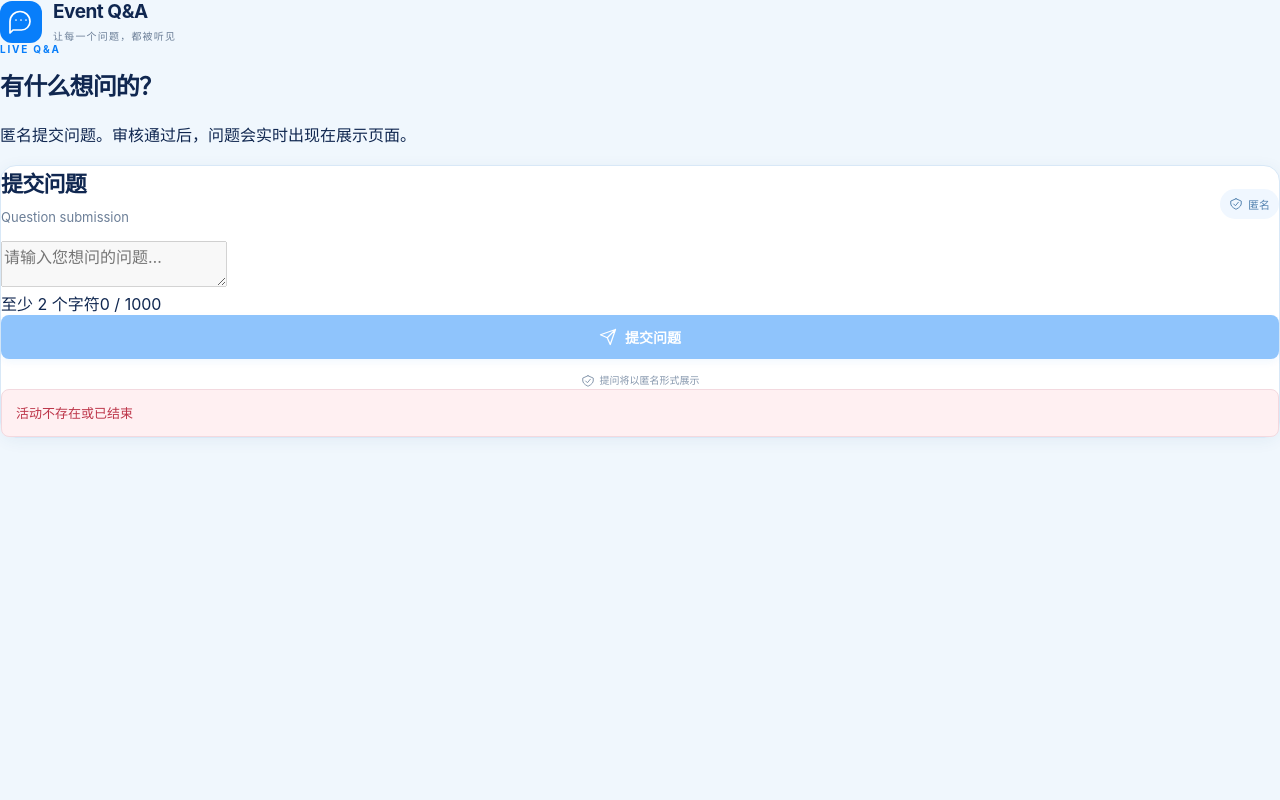
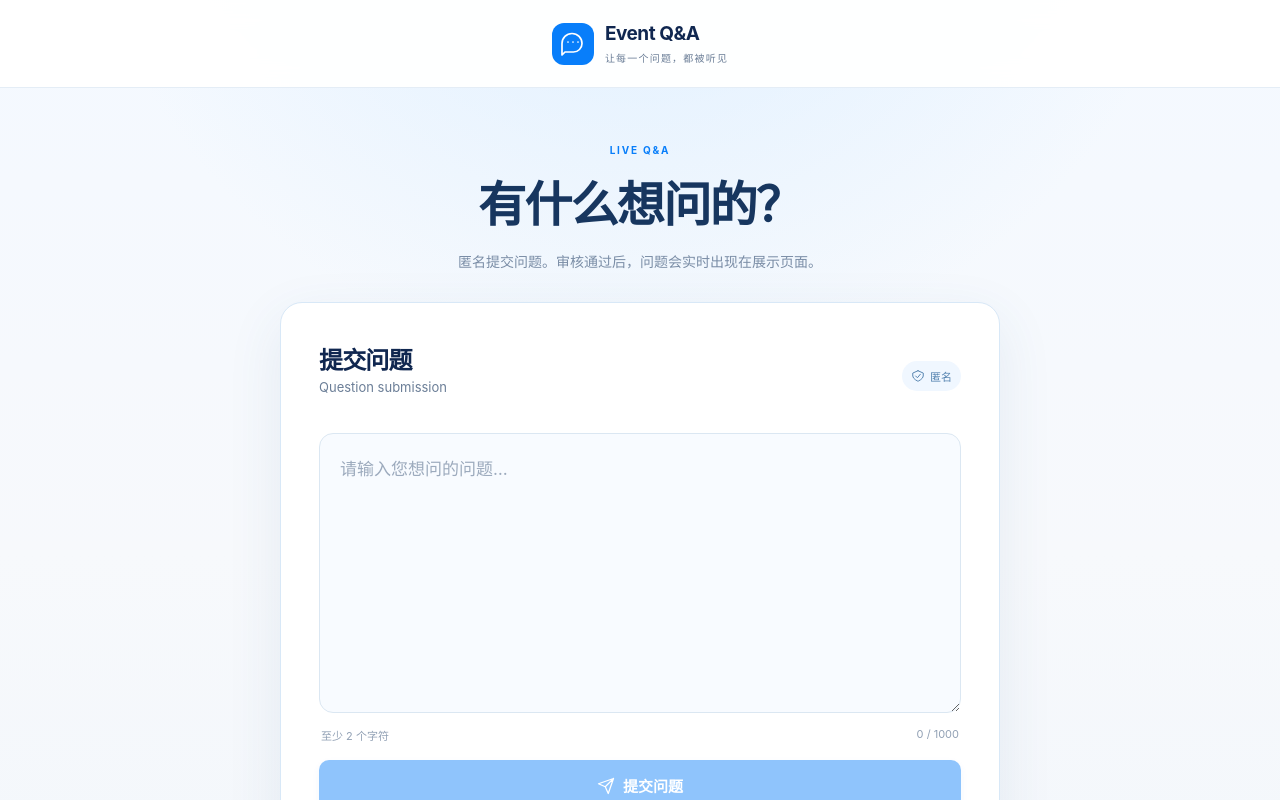
Before and after one commit to sdwurg180507280211/event-qna, a Next.js app: page /event/demo/ask in a window 1280 px wide. Shown: the top 800 px of the page. Built offline with nearby package versions, Linux system fonts and the light colour scheme; no server answers; the database is empty.

Commit message:
style: add dedicated ask and iPad display layouts

```diff
--- a/src/app/globals.css
+++ b/src/app/globals.css
@@ -2066,3 +2066,496 @@ a:focus-visible {
     gap: 10px;
   }
 }
+
+
+/* Split ask / display experience */
+
+.landing-card-wide {
+  max-width: 680px;
+}
+
+.landing-actions-three {
+  flex-wrap: wrap;
+}
+
+.ask-page-shell {
+  min-height: 100dvh;
+  background:
+    radial-gradient(circle at 50% -20%, #dceeff 0, transparent 42%),
+    linear-gradient(180deg, #f4f9ff 0%, #f7f9fc 55%, #f2f6fb 100%);
+}
+
+.ask-page-header {
+  min-height: 88px;
+  padding: 18px 34px;
+  display: grid;
+  grid-template-columns: 1fr auto 1fr;
+  align-items: center;
+  gap: 20px;
+  background: rgba(255, 255, 255, 0.94);
+  border-bottom: 1px solid #e4edf6;
+  backdrop-filter: blur(12px);
+}
+
+.ask-page-main {
+  width: min(860px, calc(100% - 40px));
+  margin: 0 auto;
+  padding: clamp(42px, 7vh, 78px) 0 56px;
+}
+
+.ask-page-intro {
+  text-align: center;
+  margin-bottom: 28px;
+}
+
+.ask-page-intro .eyebrow {
+  margin-bottom: 10px;
+}
+
+.ask-page-intro h1 {
+  margin: 0;
+  font-size: clamp(32px, 4vw, 48px);
+  font-weight: 600;
+  color: #17365f;
+}
+
+.ask-page-intro p {
+  margin: 14px auto 0;
+  max-width: 620px;
+  color: #7a8da6;
+  font-size: 14px;
+}
+
+.ask-page-card {
+  width: min(720px, 100%);
+  margin: 0 auto;
+  padding: clamp(24px, 4vw, 38px);
+  border-radius: 22px;
+  box-shadow: 0 18px 55px #315d8e18;
+}
+
+.ask-page-card h2 {
+  margin: 0;
+  font-size: 24px;
+}
+
+.ask-page-input {
+  width: 100%;
+  min-height: 280px;
+  margin-top: 22px;
+  padding: 20px;
+  resize: vertical;
+  border: 1px solid #dbe7f2;
+  border-radius: 14px;
+  background: #f8fbff;
+  color: #16355f;
+  outline: none;
+  font: inherit;
+  font-size: 17px;
+  line-height: 1.8;
+  transition:
+    border-color 0.15s,
+    box-shadow 0.15s,
+    background 0.15s;
+}
+
+.ask-page-input:focus {
+  border-color: #85b9f4;
+  background: white;
+  box-shadow: 0 0 0 4px #1687f812;
+}
+
+.ask-page-input::placeholder {
+  color: #9caabd;
+}
+
+.ask-page-counter {
+  display: flex;
+  justify-content: space-between;
+  padding: 10px 2px 17px;
+  color: #91a0b4;
+  font-size: 11px;
+}
+
+.ask-page-submit {
+  min-height: 52px;
+  border-radius: 10px;
+  font-size: 15px;
+}
+
+.ask-page-card .privacy-note {
+  margin-top: 15px;
+}
+
+.ask-page-card .success-box,
+.ask-page-card .error-box {
+  margin-top: 16px;
+}
+
+.display-shell {
+  height: 100dvh;
+  min-height: 0;
+  display: flex;
+  flex-direction: column;
+  overflow: hidden;
+  background:
+    radial-gradient(circle at 12% 0%, #dceeff 0, transparent 28%),
+    radial-gradient(circle at 100% 0%, #e7f3ff 0, transparent 34%),
+    linear-gradient(180deg, #f4f9ff 0%, #f8fbff 45%, #eef4fa 100%);
+  color: #17365f;
+}
+
+.display-header {
+  min-height: 88px;
+  padding: 20px 38px;
+  flex-shrink: 0;
+  display: flex;
+  align-items: center;
+  justify-content: space-between;
+  gap: 24px;
+  background: rgba(255, 255, 255, 0.9);
+  border-bottom: 1px solid #dfeaf4;
+  backdrop-filter: blur(14px);
+  box-shadow: 0 4px 20px #1f4e7810;
+}
+
+.display-header .brand-lockup strong {
+  font-size: 21px;
+}
+
+.display-live-status {
+  display: inline-flex;
+  align-items: center;
+  gap: 9px;
+  padding: 9px 14px;
+  border-radius: 999px;
+  background: #edf8f3;
+  color: #397b64;
+  font-size: 11px;
+  font-weight: 700;
+  letter-spacing: 0.04em;
+}
+
+.display-live-status .live-dot {
+  width: 7px;
+  height: 7px;
+  background: #20a474;
+  box-shadow: 0 0 0 4px #20a47412;
+}
+
+.display-live-status .display-offline-dot {
+  background: #d79b42;
+  box-shadow: 0 0 0 4px #d79b4212;
+}
+
+.display-stage {
+  width: min(1080px, 100%);
+  margin: 0 auto;
+  padding: 30px 34px 36px;
+  flex: 1;
+  min-height: 0;
+  display: flex;
+  flex-direction: column;
+}
+
+.display-title-row {
+  display: flex;
+  align-items: flex-end;
+  justify-content: space-between;
+  gap: 24px;
+  margin-bottom: 22px;
+  flex-shrink: 0;
+}
+
+.display-eyebrow {
+  display: block;
+  color: #6f9fce;
+  font-size: 10px;
+  font-weight: 800;
+  letter-spacing: 0.22em;
+  margin-bottom: 8px;
+}
+
+.display-title-row h1 {
+  margin: 0;
+  font-size: clamp(30px, 3.4vw, 42px);
+  font-weight: 600;
+  letter-spacing: -0.03em;
+}
+
+.display-count {
+  min-width: 112px;
+  padding: 13px 18px;
+  border-radius: 16px;
+  background: #17365f;
+  color: white;
+  text-align: center;
+  box-shadow: 0 12px 30px #17365f20;
+}
+
+.display-count strong {
+  display: block;
+  font-size: 28px;
+  line-height: 1;
+  font-weight: 600;
+}
+
+.display-count span {
+  display: block;
+  margin-top: 7px;
+  font-size: 8px;
+  letter-spacing: 0.16em;
+  color: #b8d4ef;
+}
+
+.display-question-list {
+  flex: 1;
+  min-height: 0;
+  overflow-y: auto;
+  overscroll-behavior: contain;
+  display: flex;
+  flex-direction: column;
+  gap: 18px;
+  padding: 2px 8px 12px 2px;
+  scrollbar-gutter: stable;
+  -webkit-overflow-scrolling: touch;
+}
+
+.display-question-list::-webkit-scrollbar {
+  width: 7px;
+}
+
+.display-question-list::-webkit-scrollbar-track {
+  background: transparent;
+}
+
+.display-question-list::-webkit-scrollbar-thumb {
+  background: #c8d8e8;
+  border-radius: 999px;
+}
+
+.display-question-card {
+  position: relative;
+  display: grid;
+  grid-template-columns: 72px minmax(0, 1fr);
+  gap: 22px;
+  align-items: start;
+  padding: clamp(25px, 3vw, 34px);
+  border-radius: 22px;
+  background:
+    linear-gradient(135deg, rgba(255, 255, 255, 0.99), rgba(248, 252, 255, 0.97));
+  border: 1px solid #dbe8f4;
+  box-shadow:
+    0 14px 36px #315d8e13,
+    inset 0 1px 0 #ffffff;
+  overflow: hidden;
+}
+
+.display-question-card::after {
+  content: "";
+  position: absolute;
+  inset: 0 auto 0 0;
+  width: 5px;
+  background: linear-gradient(180deg, #4aa2f8, #8fcaf6);
+}
+
+.display-question-number {
+  width: 58px;
+  height: 58px;
+  display: grid;
+  place-items: center;
+  border-radius: 18px;
+  background: #edf6ff;
+  color: #2d7cc4;
+  font-size: 18px;
+  font-weight: 700;
+  letter-spacing: 0.05em;
+}
+
+.display-question-content {
+  min-width: 0;
+}
+
+.display-question-meta {
+  display: flex;
+  align-items: center;
+  justify-content: space-between;
+  gap: 20px;
+  color: #8a9db2;
+  font-size: 10px;
+  font-weight: 700;
+  letter-spacing: 0.16em;
+}
+
+.display-question-meta time {
+  font-weight: 500;
+  letter-spacing: 0.04em;
+  color: #9aa9b9;
+}
+
+.display-question-content p {
+  margin: 14px 0 0;
+  color: #18365f;
+  font-size: clamp(22px, 2.45vw, 29px);
+  line-height: 1.58;
+  font-weight: 500;
+  letter-spacing: -0.015em;
+  overflow-wrap: anywhere;
+  white-space: pre-wrap;
+}
+
+.display-state-card {
+  flex: 1;
+  min-height: 0;
+  display: grid;
+  place-items: center;
+  align-content: center;
+  gap: 10px;
+  padding: 60px 30px;
+  border-radius: 24px;
+  border: 1px solid #dbe8f4;
+  background: rgba(255, 255, 255, 0.82);
+  color: #7b91a9;
+  text-align: center;
+  box-shadow: 0 18px 45px #315d8e10;
+}
+
+.display-state-card strong {
+  font-size: 22px;
+  color: #426384;
+}
+
+.display-state-card span {
+  font-size: 13px;
+}
+
+.admin-publish-panel {
+  display: grid;
+  grid-template-columns: minmax(190px, 0.72fr) minmax(0, 1.7fr);
+  gap: 22px;
+  align-items: stretch;
+  padding: 18px 20px;
+  margin-bottom: 16px;
+  flex-shrink: 0;
+}
+
+.admin-publish-copy {
+  display: flex;
+  flex-direction: column;
+  justify-content: center;
+}
+
+.admin-publish-copy .eyebrow {
+  margin-bottom: 7px;
+}
+
+.admin-publish-copy h2 {
+  margin: 0 0 7px;
+  font-size: 18px;
+}
+
+.admin-publish-copy p {
+  margin: 0;
+  line-height: 1.6;
+}
+
+.admin-publish-editor {
+  min-width: 0;
+}
+
+.admin-publish-input {
+  width: 100%;
+  min-height: 86px;
+  max-height: 150px;
+  resize: vertical;
+  padding: 12px 14px;
+  border: 1px solid #dbe5ef;
+  border-radius: 10px;
+  background: #f8fbff;
+  color: #17365f;
+  outline: none;
+  font: inherit;
+  font-size: 14px;
+  line-height: 1.65;
+}
+
+.admin-publish-input:focus {
+  border-color: #88baff;
+  background: white;
+  box-shadow: 0 0 0 3px #0d80fa12;
+}
+
+.admin-publish-actions {
+  display: flex;
+  align-items: center;
+  justify-content: space-between;
+  gap: 14px;
+  margin-top: 9px;
+  color: #8c9db1;
+  font-size: 10px;
+}
+
+@media (max-width: 850px) {
+  .ask-page-header {
+    min-height: 70px;
+    padding: 14px 18px;
+    grid-template-columns: auto 1fr auto;
+  }
+
+  .ask-page-header .brand-lockup {
+    justify-self: center;
+  }
+
+  .ask-page-main {
+    width: min(100% - 24px, 720px);
+    padding: 32px 0 36px;
+  }
+
+  .ask-page-intro {
+    margin-bottom: 20px;
+  }
+
+  .ask-page-input {
+    min-height: 220px;
+  }
+}
+
+@media (max-width: 1200px) {
+  .admin-publish-panel {
+    grid-template-columns: 1fr;
+    gap: 12px;
+  }
+
+  .admin-publish-copy p {
+    display: none;
+  }
+
+  .admin-publish-input {
+    min-height: 72px;
+  }
+}
+
+@media (orientation: portrait) and (min-width: 700px) {
+  .display-header {
+    padding: 18px 28px;
+  }
+
+  .display-stage {
+    padding: 26px 24px 30px;
+  }
+
+  .display-question-card {
+    grid-template-columns: 62px minmax(0, 1fr);
+    gap: 18px;
+    padding: 26px 24px;
+  }
+
+  .display-question-number {
+    width: 54px;
+    height: 54px;
+  }
+
+  .display-question-content p {
+    font-size: clamp(22px, 3.2vw, 27px);
+  }
+}
```
